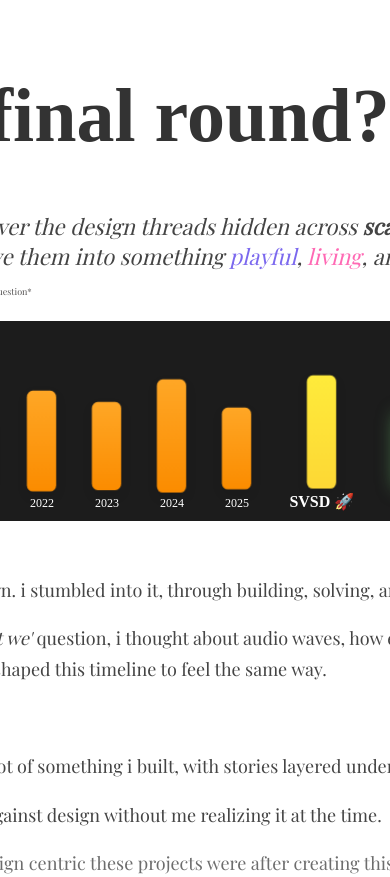
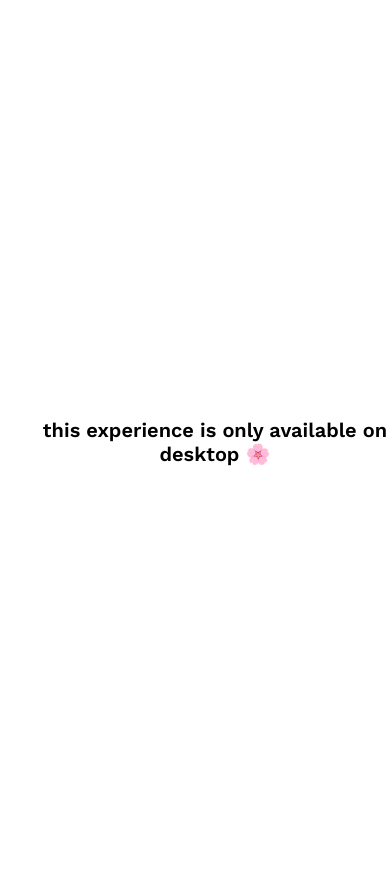
Before and after one commit to hawad416/svsd, a plain HTML site: page index.html in a window 390 px wide. Shown: the top 877 px of the page. Drawn offline with nearby package versions, Linux system fonts and the light colour scheme.

Commit message:
only show this on desktop bc mobile view is TRASHHHH

```diff
--- a/index.html
+++ b/index.html
@@ -396,6 +396,28 @@ body {
 </head>
 <body>
 
+  <div id="mobileBlocker" style="
+  display: none;
+  position: fixed;
+  top: 0;
+  left: 0;
+  width: 100%;
+  height: 100%;
+  background: white;
+  color: black;
+  font-family: 'Work Sans', sans-serif;
+  font-size: 20px;
+  font-weight: 600;
+  display: flex;
+  justify-content: center;
+  align-items: center;
+  text-align: center;
+  padding: 20px;
+  z-index: 9999;">
+    this experience is only available on desktop 🌸
+</div>
+
+
   <audio id="ce" src="ce.wav"></audio>
   <header style="margin-top: 20px;">
     <h1 style="font-family: 'Instrument Serif', serif; font-weight: 700; color: #333; font-size: 76px;">svsd - final round??? 🥹</h1>
@@ -625,6 +647,24 @@ body {
 
 
 <script>
+function blockMobile() {
+  const blocker = document.getElementById('mobileBlocker');
+  if (window.innerWidth < 900) {
+    blocker.style.display = 'flex';
+  } else {
+    blocker.style.display = 'none';
+  }
+}
+
+window.onresize = blockMobile; // still keep resize handling
+
+window.onload = function() {
+  blockMobile();
+  showNextLine();
+};
+
+
+
 const storyText = document.getElementById('storyText');
 const scrollHint = document.getElementById('scrollHint');
 
@@ -683,11 +723,9 @@ function showNextLine() {
     }, 50);
 
     i++;
-    setTimeout(showNextLine, 1000);
+    setTimeout(showNextLine, 1200);
   }
 }
-
-window.onload = showNextLine
 
 function openNotepad(title, img, img2, img3, desc) {
   playSound('ce');
```
